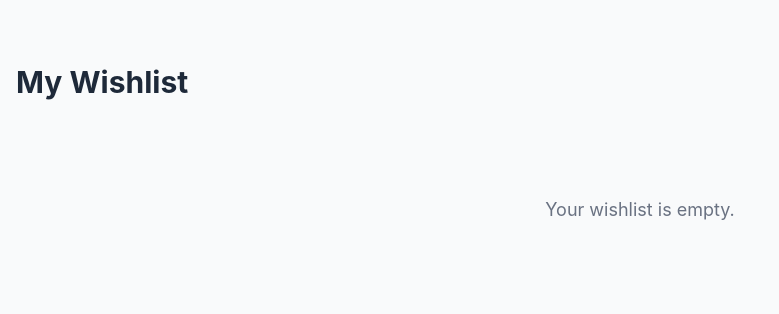
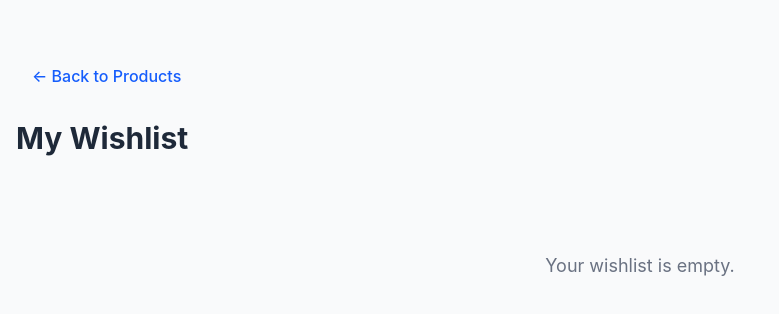
Before and after one commit to Mohammed-Aasif-Jahapana/workcart-react, a React (Vite) app: page /wishedList in a window 1280 px wide. Shown: the top 314 px of the page, without its empty margins (0-779 px from the left). Built offline with nearby package versions, Linux system fonts and the light colour scheme.

Commit message:
Add wishlist with Context API

```diff
--- a/src/components/home/Home.jsx
+++ b/src/components/home/Home.jsx
@@ -56,7 +56,7 @@ const Home = () => {
         setSortBy={setSortBy}
       />
       <Categories />
-     <WishedListPage/>
+     <WishedListPage showBackButton={false}/>
 
 
       <FeaturedProducts
--- a/src/components/home/WishedListPage.jsx
+++ b/src/components/home/WishedListPage.jsx
@@ -2,16 +2,29 @@ import React from 'react'
 import { useContext } from "react";
 import WishlistContext from "../../context/WishlistContext";
 import ProductCard from '../common/ProductCard';
+import { Link } from "react-router-dom";
 
-const WishedListPage = () => {
+const WishedListPage = ({showBackButton = true}) => {
 
-    const { wishlist } = useContext(WishlistContext);
+  const { wishlist } = useContext(WishlistContext);
 
+  return (
+    <section className="bg-gray-50 py-16">
+      {
+        showBackButton && (
+              <div className="mx-auto max-w-7xl px-4 sm:px-6 lg:px-8">
 
-    console.log("wishelkjfsdljflskdjfkljsdkf", wishlist)
+        {/* Back Button */}
+        <button className="mb-8 font-medium text-blue-600 transition hover:underline">
 
-    return (
-    <section className="bg-gray-50 py-16">
+          <Link to={"/"} >
+            ← Back to Products
+          </Link>
+        </button>
+      </div>
+        )
+      }
+
       <div className="mx-auto max-w-7xl px-4">
 
         <h1 className="mb-8 text-3xl font-bold text-gray-800">
```
